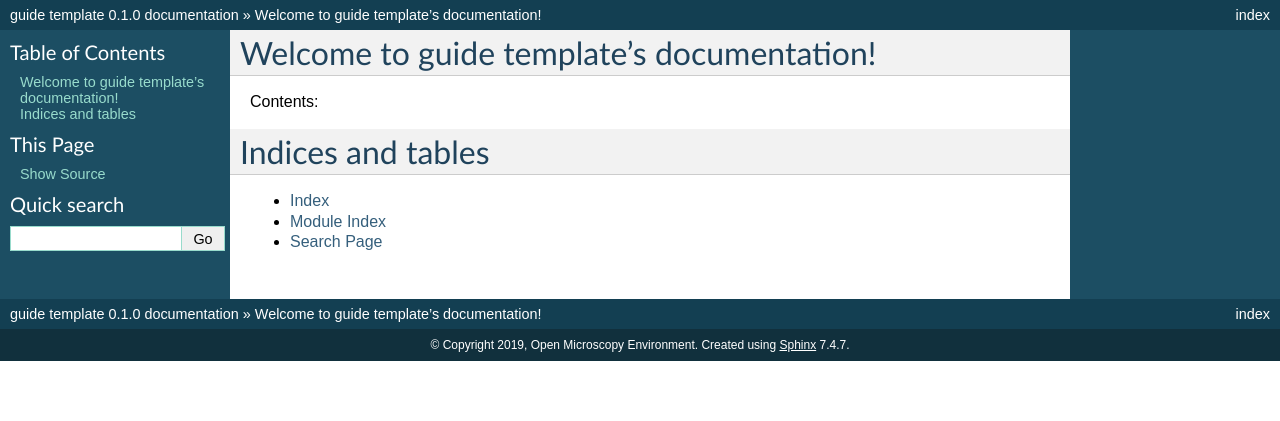
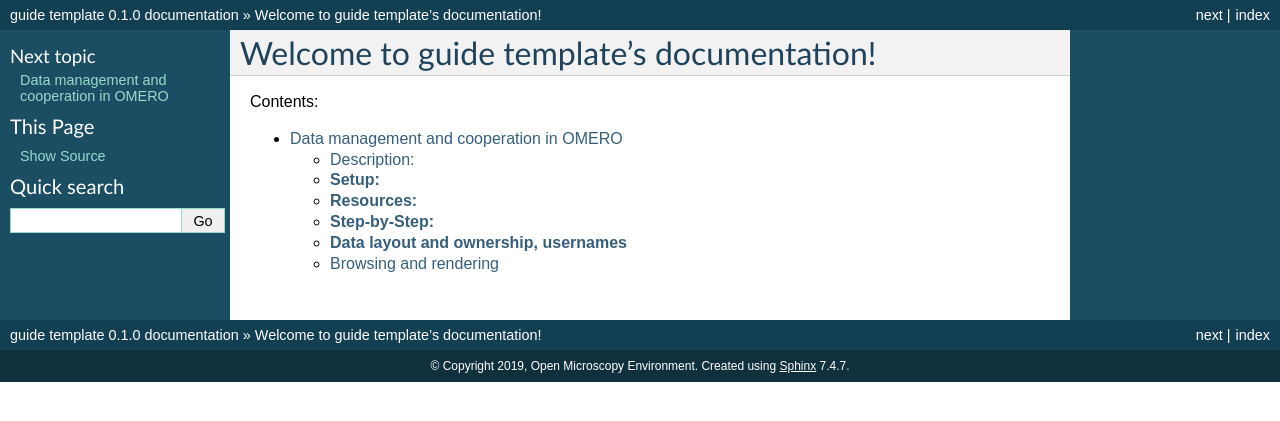
Before and after one commit to ome/omero-guide-introduction, a Sphinx documentation site: the page built from docs/index.rst, in a window 1280 px wide. Shown: the top 421 px of the page. Built offline with Sphinx 7.4.7, drawn with Linux system fonts in a browser that asks for light colours; some of the changed lines change nothing that is shown.

Commit message:
Add management walkthrough

```diff
--- /dev/null
+++ b/docs/data-management.rst
@@ -0,0 +1,120 @@
+Data management and cooperation in OMERO
+========================================
+
+In this document, we introduce the basic concepts of data management,
+such as browsing, navigating to others’ data, and changing the display
+of the images in OMERO. The example here uses OMERO.web, but majority of
+the features described here are also present in OMERO.insight.
+
+Description:
+------------
+
+We will show:
+
+-  How to browse data in OMERO.web, navigating to yours and other users’ images
+
+-  How to use the basic layout of OMERO.web
+
+-  How to use the Preview panel
+
+-  How to adjust the rendering settings of yours and other users’ images from the Preview panel
+
+**Setup:**
+----------
+
+OMERO.server has been installed and provisioned using the Ansible software, the corresponding playbook
+
+-  https://github.com/ome/prod-playbooks/blob/master/omero/training-server/playbook.yml
+
+**Resources:**
+--------------
+
+-  All data have been pre-imported. For more details, go to: https://github.com/ome/training-repos/blob/master/data.md
+
+-  To import images and metadata, scripts were used. For more details, go to: https://github.com/ome/training-scripts/tree/master/maintenance
+
+-  For import of images, the main script used was: https://github.com/ome/training-scripts/blob/master/maintenance/scripts/in_place_import_as.sh
+
+-  The cooperation in OMERO is described in https://docs.openmicroscopy.org/latest/omero/sysadmins/server-permissions.html
+
+**Step-by-Step:**
+-----------------
+
+**Data layout and ownership, usernames**
+----------------------------------------
+
+All images for this workshop have been pre-imported for you into the
+OMERO.server. For training purposes, we prepared 50 users on the
+OMERO.server. Each of these 50 users has their own set of images. These
+sets consist of images of the same name, size, shape, form and quality
+for each user. Thus, the data of each user appears the same but, in
+actual fact, are different and totally independent sets. Thus, small
+discrepancies and differences between the users are completely possible.
+Further, if one user deletes their own data in OMERO (please do not
+delete anything on our server), this will not have any bearing on the
+other 49 sets of images belonging to the 49 other users.
+
+The login names of the 50 users are “user-x” where x goes from 1 to 50.
+We have given to each of the 50 users in OMERO a unique first name and
+surname which we picked from a list of 50 famous scientists e.g. Ada
+Lovelace or Francis Crick. This is the name (“your” name) which you will
+see in the top-right corner of the OMERO webclient after you log in with your loginname.
+
+In the OMERO webclient the default view shows only your own images.
+
+Browsing and rendering
+----------------------
+
+1. In your web browser, go to the server address provided.
+
+2. Log in using the username and password provided.
+
+3. OMERO offers various levels of permissions for groups and users. Depending on the permissions level of each group, a given user might be able to view, annotate or edit data belonging to other users. Permissions are managed by users with admin privileges. For this training session, we will work in a “Read-Annotate” group. This implies that users can view and annotate each other’s data but cannot delete other people’s data.
+
+4. To see other people’s data, click on the Lab1 group name in the top-left corner of the webclient. Then use the menu to select the name of the user whose data you wish to see.
+
+..
+
+   |image0|
+
+5.  You can browse ‘folders’ in the left-hand pane: Image folders are called Datasets and they are within Projects.
+
+6.  When a Dataset is selected, Image thumbnails are shown in the centre panel.\ |image1|
+
+7.  These represent imported Images. The original Images are stored on the server and the generated thumbnails allow us to browse them.
+
+8.  Bio-Formats,\ https://www.openmicroscopy.org/bio-formats/\ , is used to read the pixel-data and metadata from over 150 different image formats, including multi-z timelapse images with many channels, they are referenced as 5D Images. Large pathology and medical images are also supported.
+
+9.  Select an Image. In the right-hand pane, metadata read by Bio-Formats and stored in a relational database is displayed:
+
+    a. core metadata in the General tab
+
+    b. additional metadata in the Acquisition tab. All the metadata read by Bio-Formats can be downloaded at any time.
+
+10. In the Preview tab in the right-hand panel, you can also view the Image.
+
+11. For multi-plane images, sliders allow you to move through Z or Time dimensions.
+
+12. Viewing Images DOES NOT download the whole Image to the client. Only the viewed Image plane is rendered from the original Image file on the server and sent back to the client.
+
+13. You can adjust the rendering settings for each channel e.g. turn on/off the channels, adjust color settings, look-up tables, etc..
+
+14. The rendering settings can be saved to the server. This NEVER changes the original Image data and can be reverted at any time.
+
+15. The rendering settings can also be copied and pasted between Images. To modify the rendering settings in batch, click on the Save to All button to apply the same settings to, for example, all Images in a given Dataset.
+
+16. You can use the settings which other users saved on your Images and apply them for your own Image. These settings are highlighted as thumbnails in the lower part of the Preview pane. .\ |image2|
+
+17. Your own settings are highlighted in blue.
+
+18. You can revert to the original settings for an Image or Dataset. For example, using the context menu for a Dataset in the tree, select Rendering Settings > Set Imported and Save.
+
+.. |image0| image:: images/management1.png
+   :width: 4.15104in
+   :height: 3.4592in
+.. |image1| image:: images/management2.png
+   :width: 5.69271in
+   :height: 2.84137in
+.. |image2| image:: images/management3.png
+   :width: 3.41667in
+   :height: 1.625in
--- a/docs/index.rst
+++ b/docs/index.rst
@@ -6,11 +6,4 @@ Contents:
 .. toctree::
    :maxdepth: 2
 
-
-
-Indices and tables
-==================
-
-* :ref:`genindex`
-* :ref:`modindex`
-* :ref:`search`
+   data-management
```
Also changed, not shown: docs/images/management1.png (added), docs/images/management2.png (added), docs/images/management3.png (added).
